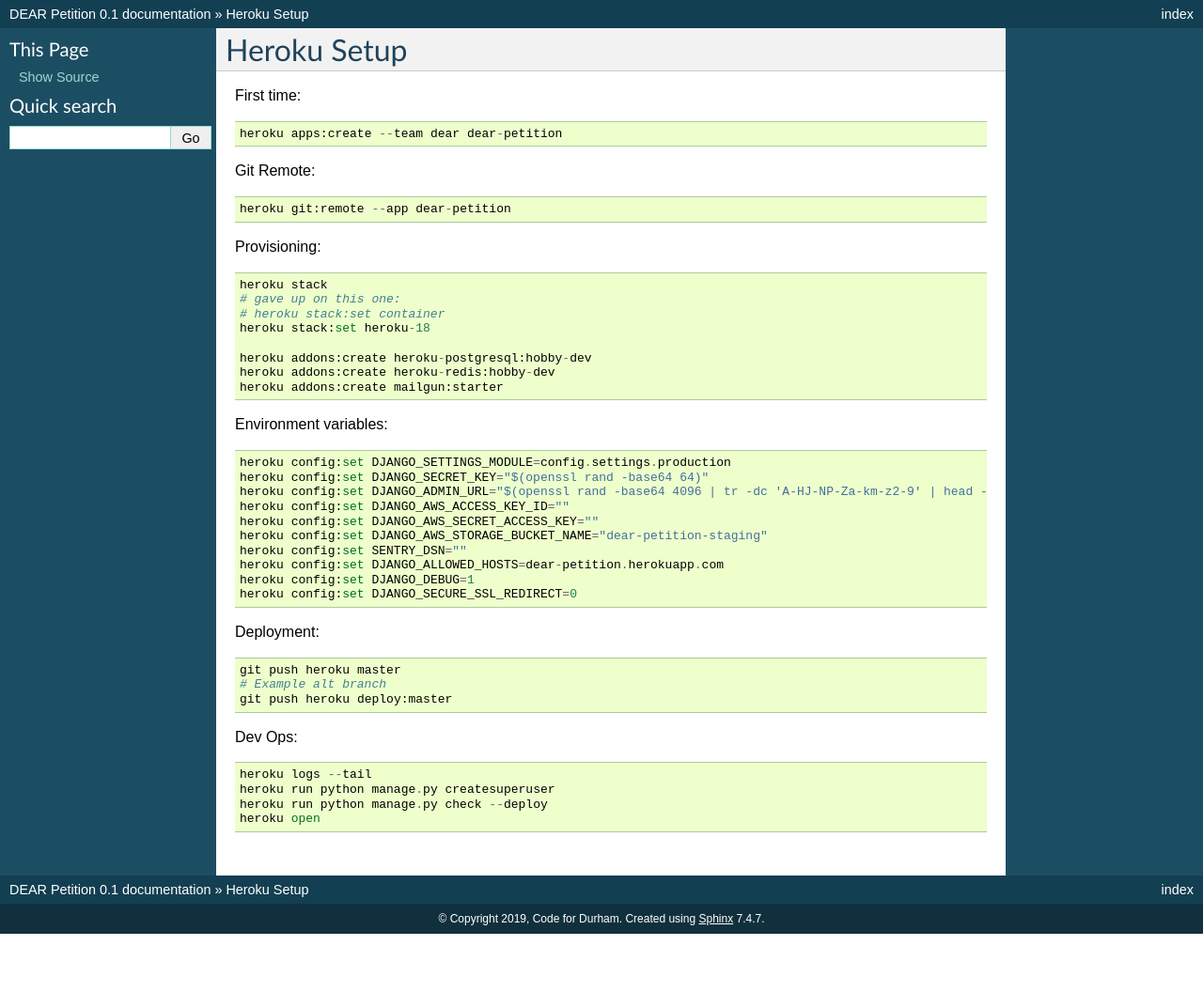
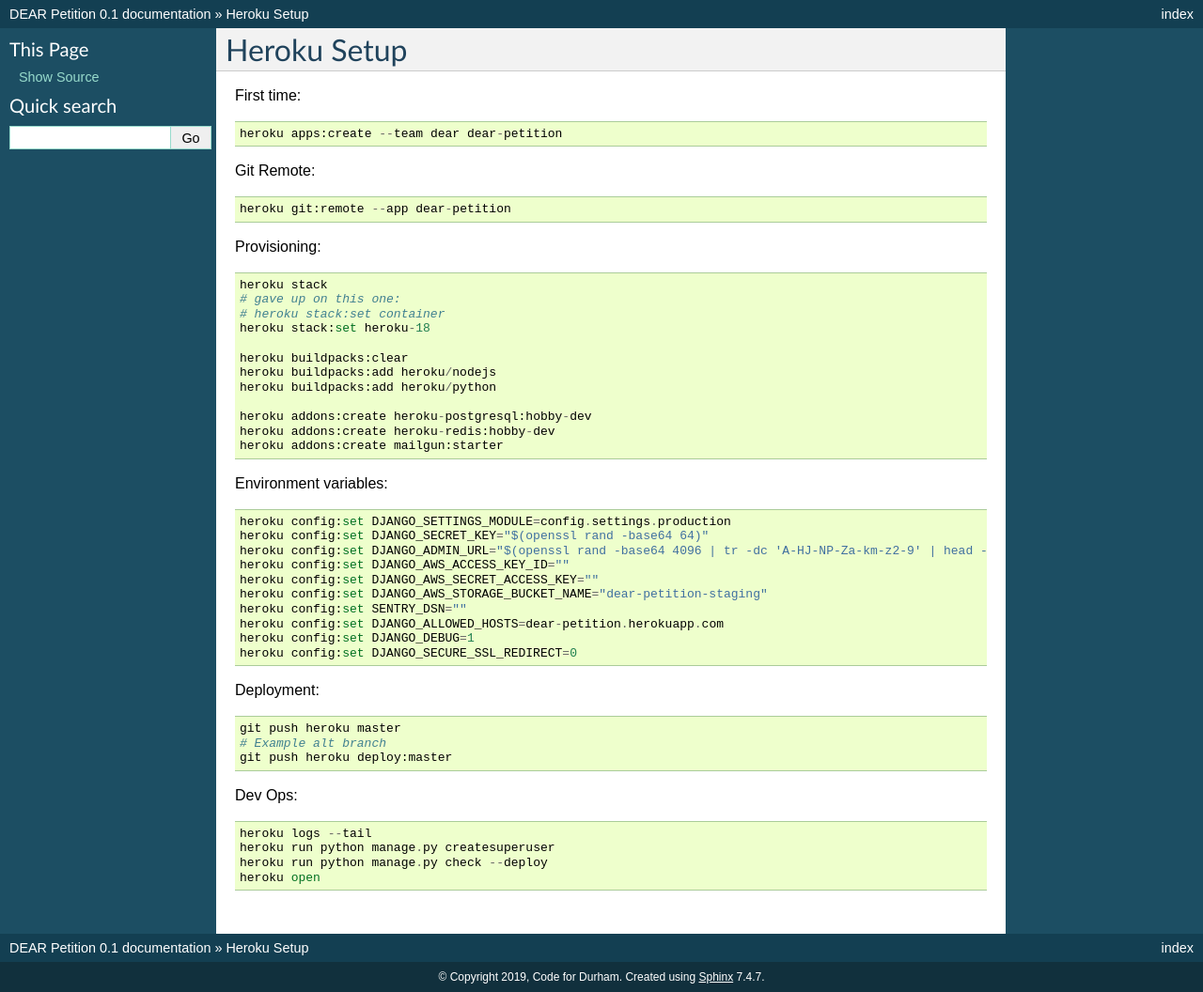
Before and after one commit to deardurham/dear-petition, a Sphinx documentation site: the page built from docs/heroku.rst, in a window 1280 px wide. Shown: the whole page at 94% size. Built offline with Sphinx 7.4.7, drawn with Linux system fonts in a browser that asks for light colours; before the commit the page ends 994 px from its top, so only the background shows below that.

Commit message:
add buildpacks

```diff
--- a/docs/heroku.rst
+++ b/docs/heroku.rst
@@ -16,6 +16,10 @@
     # gave up on this one:
     # heroku stack:set container
     heroku stack:set heroku-18
+
+    heroku buildpacks:clear
+    heroku buildpacks:add heroku/nodejs
+    heroku buildpacks:add heroku/python
 
     heroku addons:create heroku-postgresql:hobby-dev
     heroku addons:create heroku-redis:hobby-dev
```
